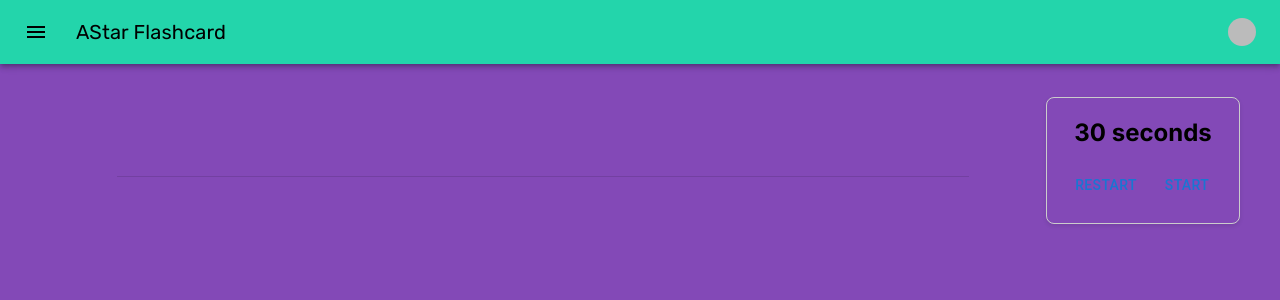
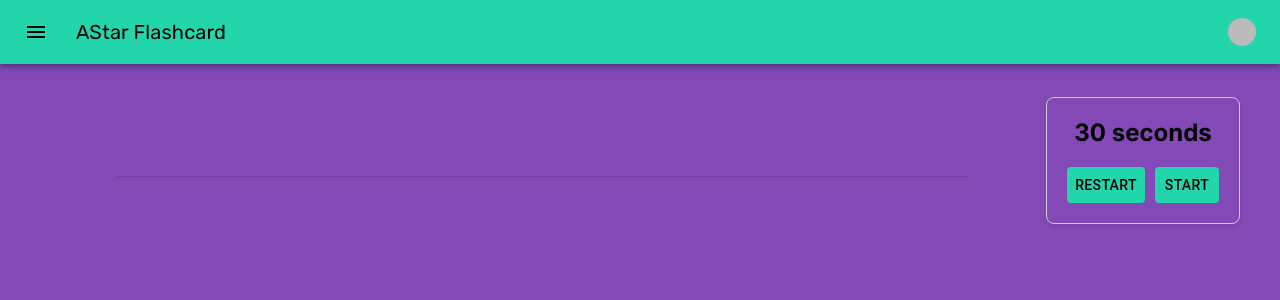
Before and after one commit to Shoheicode/Project-4-AI-Flashcards, a Next.js app: page /flashcard in a window 1280 px wide. Shown: the top 300 px of the page. Built offline with nearby package versions, Linux system fonts and the light colour scheme; no server answers; sample sign-in values are in the browser's storage; some icons are missing; a web font is replaced by a local one.

Commit message:
updated flashcard

```diff
--- a/app/flashcard/flashcard.css
+++ b/app/flashcard/flashcard.css
@@ -8,11 +8,11 @@
 }
 
 .buttonC{
-    color: black;
-    background-color: #23d5ab;
+    color: black!important;
+    background-color: #23d5ab!important;
 }
 
 .buttonC:hover{
-    color: white;
+    color: white!important;
     background-color: #1db18f!important;
 }
```
